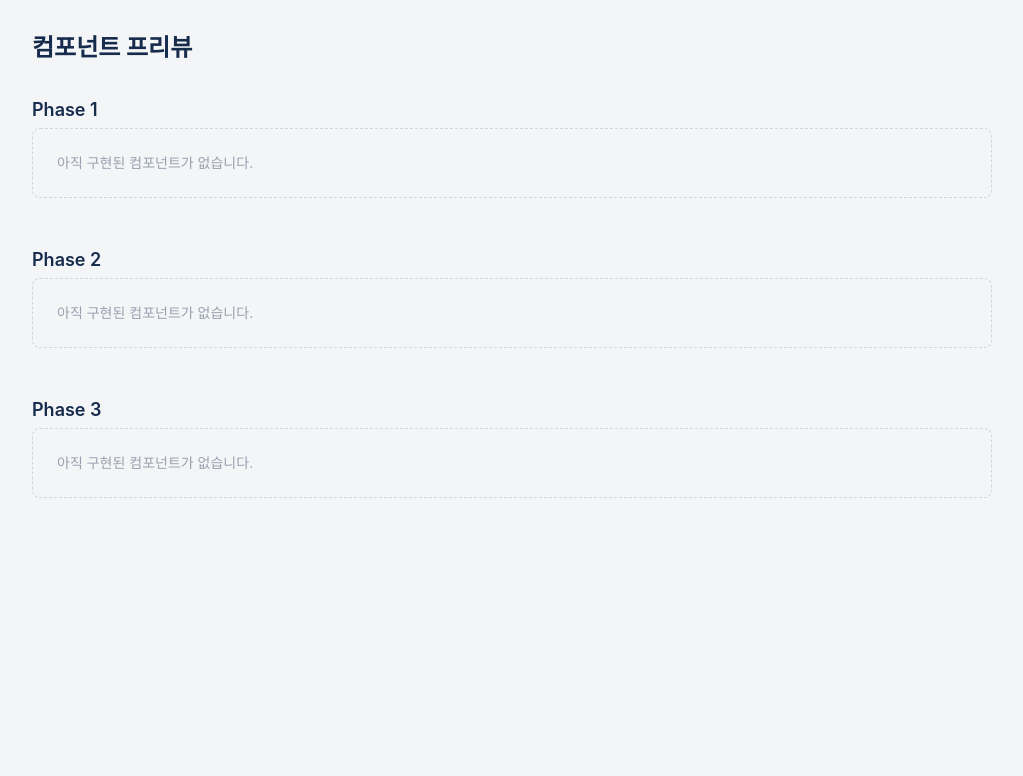
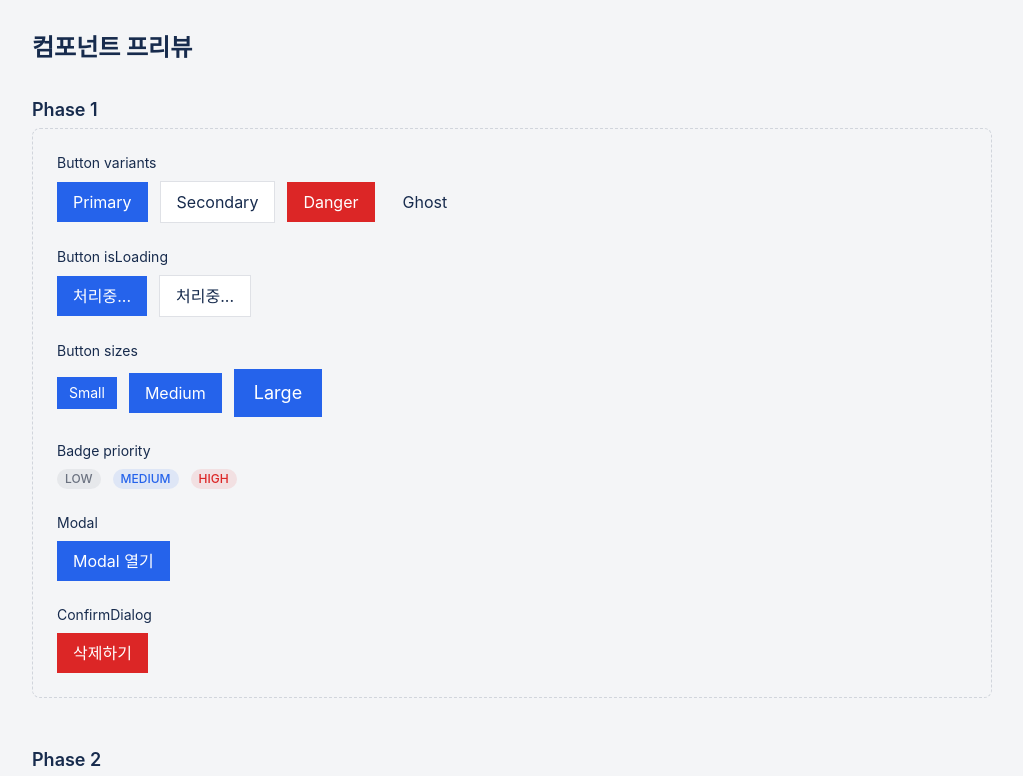
Before and after one commit to jngbng/claude-excercise-todo-app, a Next.js app: page /preview in a window 1280 px wide. Shown: the top 776 px of the page, without its empty margins (128-1151 px from the left). Built offline with nearby package versions, Linux system fonts and the light colour scheme.

Commit message:
preview 에 phase 1 컴포넌트 추가

```diff
--- a/app/preview/page.tsx
+++ b/app/preview/page.tsx
@@ -6,6 +6,12 @@
  * - Phase별 프론트엔드 컴포넌트 개발이 끝날 때마다 해당 섹션을 채워 나간다.
  * - /docs/COMPONENT_SPEC.md의 컴포넌트 계층을 기준으로 섹션을 나눈다.
  */
+
+import { useState } from "react";
+import { Button } from "@/client/components/Button";
+import { Modal } from "@/client/components/Modal";
+import { ConfirmDialog } from "@/client/components/ConfirmDialog";
+import { Badge } from "@/client/components/Badge";
 
 type PreviewSectionProps = {
   title: string;
@@ -23,12 +29,77 @@ const PreviewSection = ({ title, description, children }: PreviewSectionProps) =
   </section>
 );
 
-const PreviewPage = () => (
+const PreviewPage = () => {
+  const [isModalOpen, setIsModalOpen] = useState(false);
+  const [isConfirmOpen, setIsConfirmOpen] = useState(false);
+
+  return (
     <main className="mx-auto max-w-5xl p-8">
       <h1 className="mb-8 text-2xl font-bold">컴포넌트 프리뷰</h1>
 
       {/* Phase 1: TicketCard, Column 등 */}
-    <PreviewSection title="Phase 1" />
+      <PreviewSection title="Phase 1">
+        <div className="mb-6">
+          <p className="mb-2 text-sm text-text-primary">Button variants</p>
+          <div className="flex items-center gap-3">
+            <Button variant="primary">Primary</Button>
+            <Button variant="secondary">Secondary</Button>
+            <Button variant="danger">Danger</Button>
+            <Button variant="ghost">Ghost</Button>
+          </div>
+        </div>
+
+        <div className="mb-6">
+          <p className="mb-2 text-sm text-text-primary">Button isLoading</p>
+          <div className="flex items-center gap-3">
+            <Button isLoading>Primary</Button>
+            <Button variant="secondary" isLoading>
+              Secondary
+            </Button>
+          </div>
+        </div>
+
+        <div className="mb-6">
+          <p className="mb-2 text-sm text-text-primary">Button sizes</p>
+          <div className="flex items-center gap-3">
+            <Button size="sm">Small</Button>
+            <Button size="md">Medium</Button>
+            <Button size="lg">Large</Button>
+          </div>
+        </div>
+
+        <div className="mb-6">
+          <p className="mb-2 text-sm text-text-primary">Badge priority</p>
+          <div className="flex items-center gap-3">
+            <Badge priority="LOW" />
+            <Badge priority="MEDIUM" />
+            <Badge priority="HIGH" />
+          </div>
+        </div>
+
+        <div className="mb-6">
+          <p className="mb-2 text-sm text-text-primary">Modal</p>
+          <Button onClick={() => setIsModalOpen(true)}>Modal 열기</Button>
+          <Modal isOpen={isModalOpen} onClose={() => setIsModalOpen(false)}>
+            <p className="mb-4">Modal 내용입니다.</p>
+            <Button variant="secondary" onClick={() => setIsModalOpen(false)}>
+              닫기
+            </Button>
+          </Modal>
+        </div>
+
+        <div>
+          <p className="mb-2 text-sm text-text-primary">ConfirmDialog</p>
+          <Button variant="danger" onClick={() => setIsConfirmOpen(true)}>
+            삭제하기
+          </Button>
+          <ConfirmDialog
+            isOpen={isConfirmOpen}
+            onConfirm={() => setIsConfirmOpen(false)}
+            onCancel={() => setIsConfirmOpen(false)}
+          />
+        </div>
+      </PreviewSection>
 
       {/* Phase 2: BoardHeader, FilterBar 등 */}
       <PreviewSection title="Phase 2" />
@@ -37,5 +108,6 @@ const PreviewPage = () => (
       <PreviewSection title="Phase 3" />
     </main>
   );
+};
 
 export default PreviewPage;
```
Also changed, not shown: 2 other files (tests, documents, lock files or other folders). Lines whose indentation alone changed are shown as unchanged.
